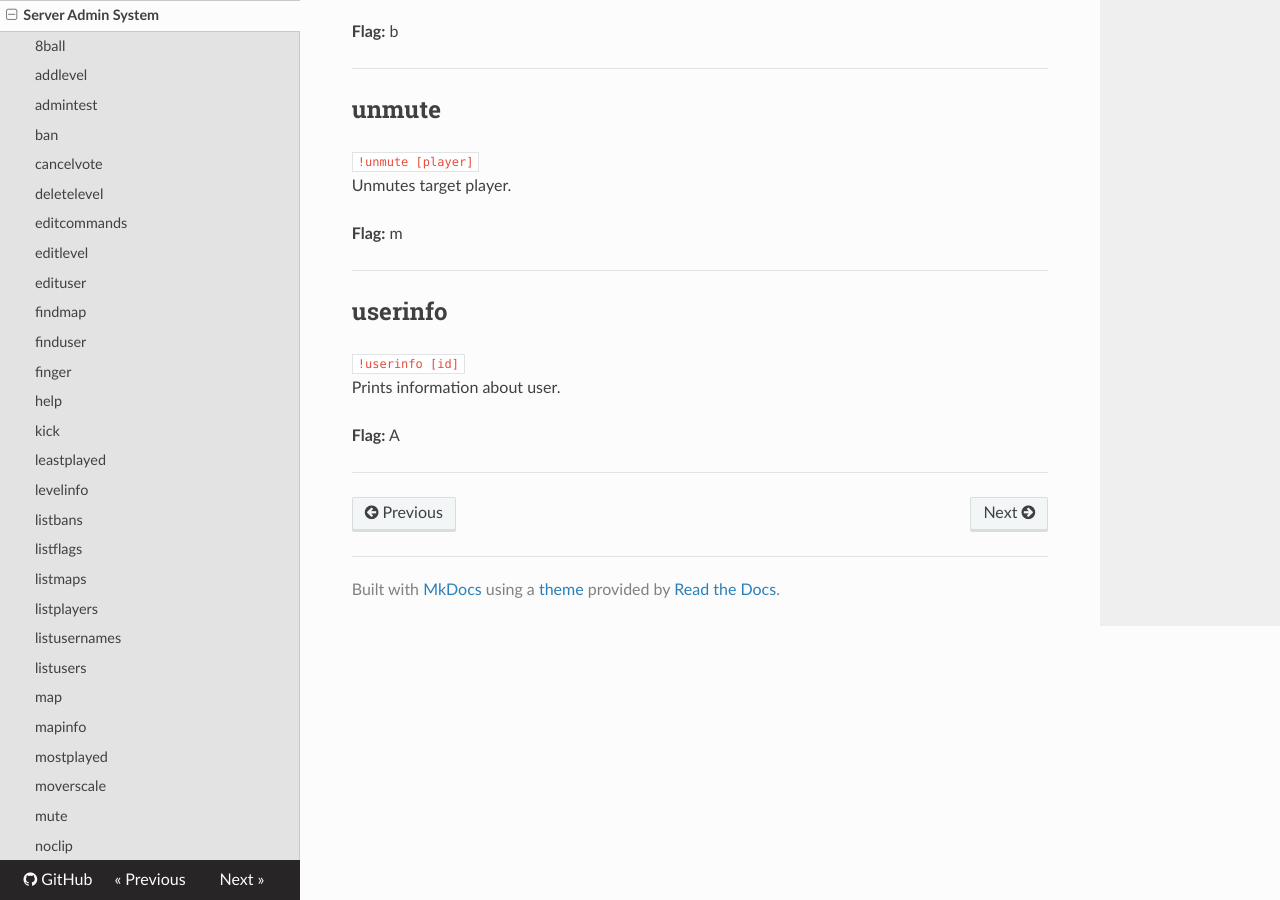
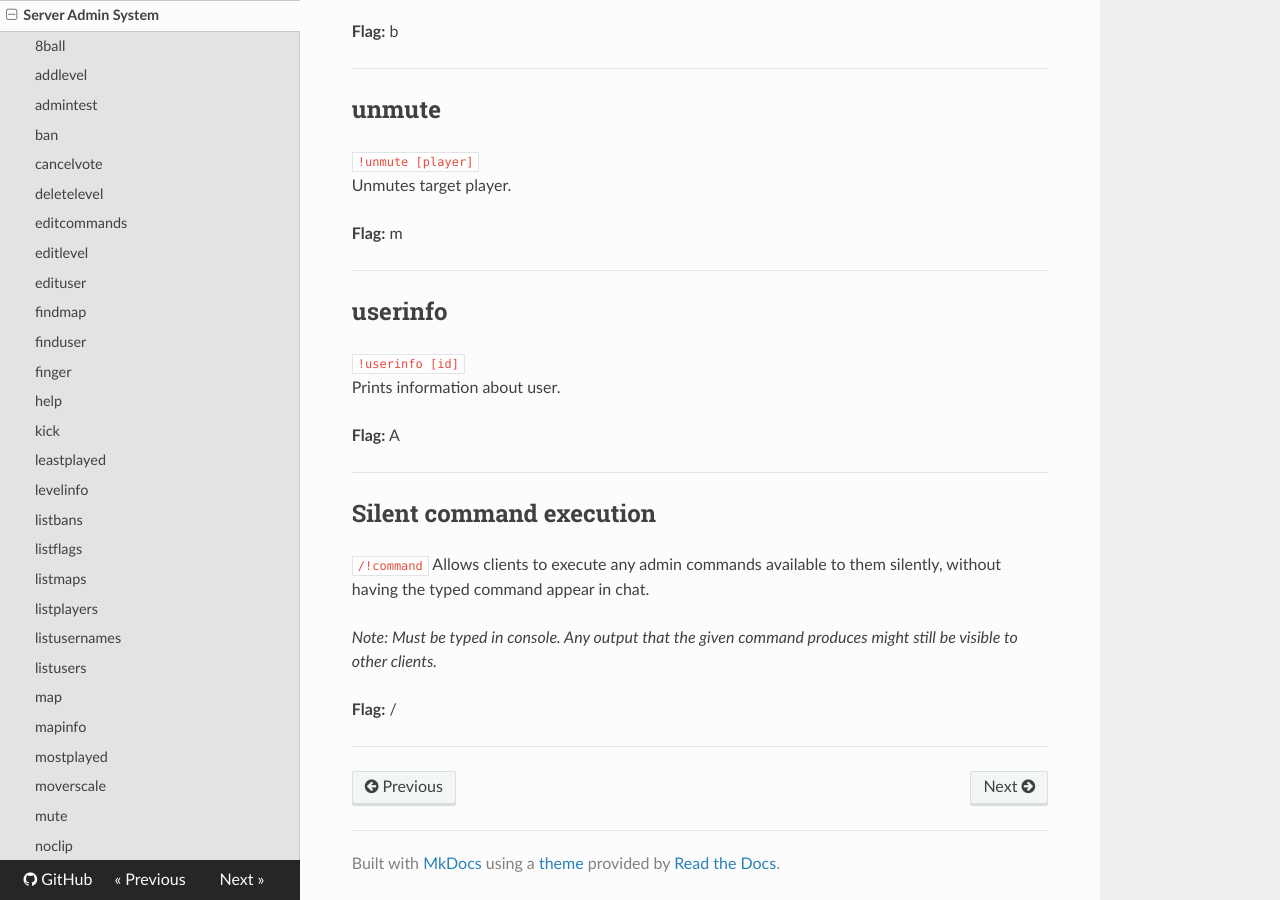
Before and after one commit to etjump/documentation, an MkDocs documentation site: the page built from docs/server/admin_system.md, in a window 1280 px wide and 900 px high, scrolled down 8584 px. Built offline with MkDocs 1.6.1, drawn with Linux system fonts in a browser that asks for light colours; nearby versions of some CDN libraries; old or Windows-style settings are respelled for this version of MkDocs.

Commit message:
Add information about silent command execution

```diff
--- a/docs/server/admin_system.md
+++ b/docs/server/admin_system.md
@@ -337,3 +337,13 @@ Prints information about user.
 __Flag:__ A
 
 ---
+
+## Silent command execution
+`/!command`
+Allows clients to execute any admin commands available to them silently, without having the typed command appear in chat.
+
+*Note: Must be typed in console. Any output that the given command produces might still be visible to other clients.*
+
+__Flag:__ /
+
+---
```
